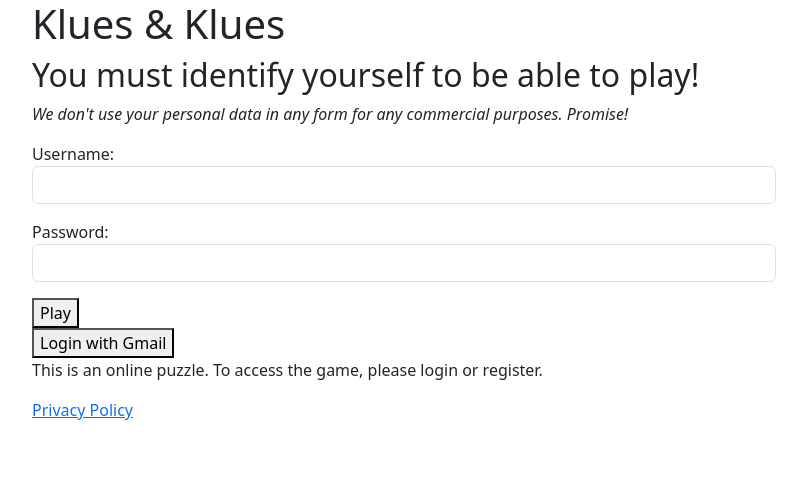
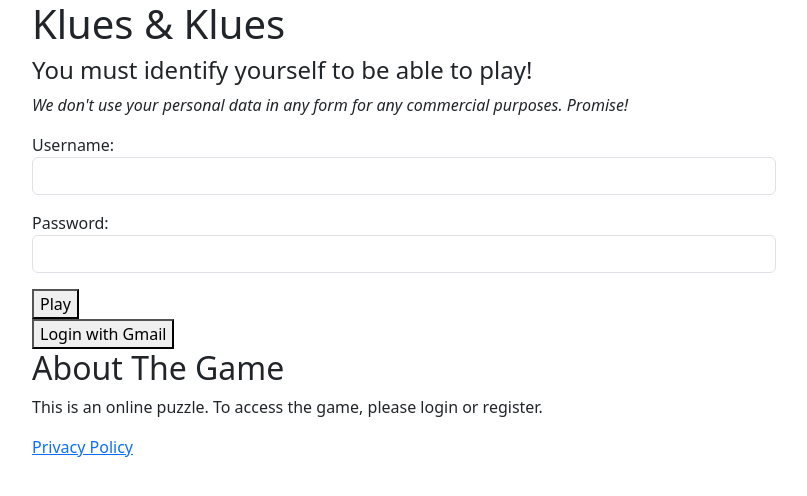
Before and after one commit to hypnosh/KL20, a Django app: page /login/ in a window 1280 px wide. Shown: the top 496 px of the page, without its empty margins (50-857 px from the left). Run offline with Django 5.2, Linux system fonts and the light colour scheme.

Commit message:
updating homepage etc 2

```diff
--- a/play/templates/login.html
+++ b/play/templates/login.html
@@ -7,7 +7,7 @@
 
 {% block content %}
     <h1>Klues &amp; Klues</h1>
-    <h2>You must identify yourself to be able to play!</h2>
+    <h4>You must identify yourself to be able to play!</h4>
     <p><i>We don't use your personal data in any form for any commercial purposes. Promise!</i></p>
 
   <div class="col-8">
@@ -21,6 +21,7 @@
     <a href="/oauth"><button>Login with Gmail</button></a>
   </div>
   <div class="col-8">
+    <h2>About The Game</h2>
     <p>This is an online puzzle. To access the game, please login or register.</p>
     <p><a href="/content/privacy-policy/">Privacy Policy</a></p>
   </div>
```
